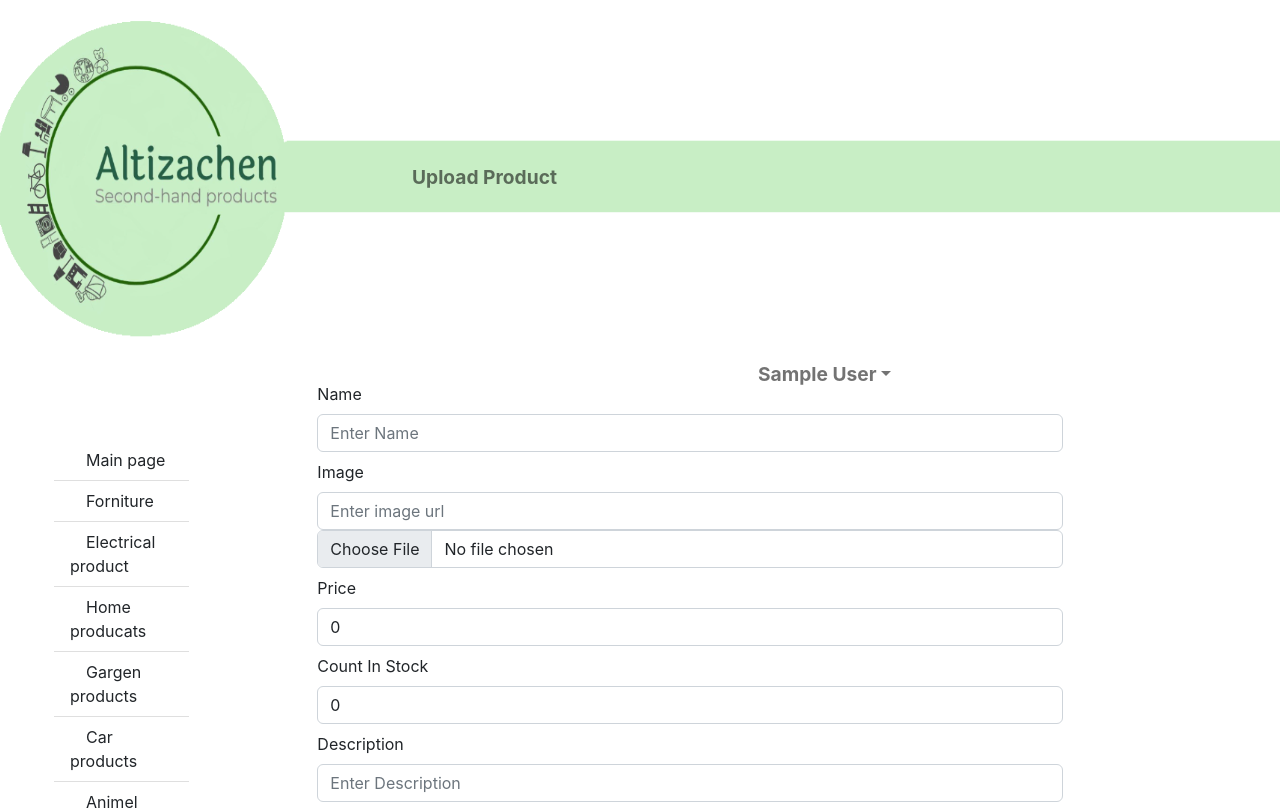
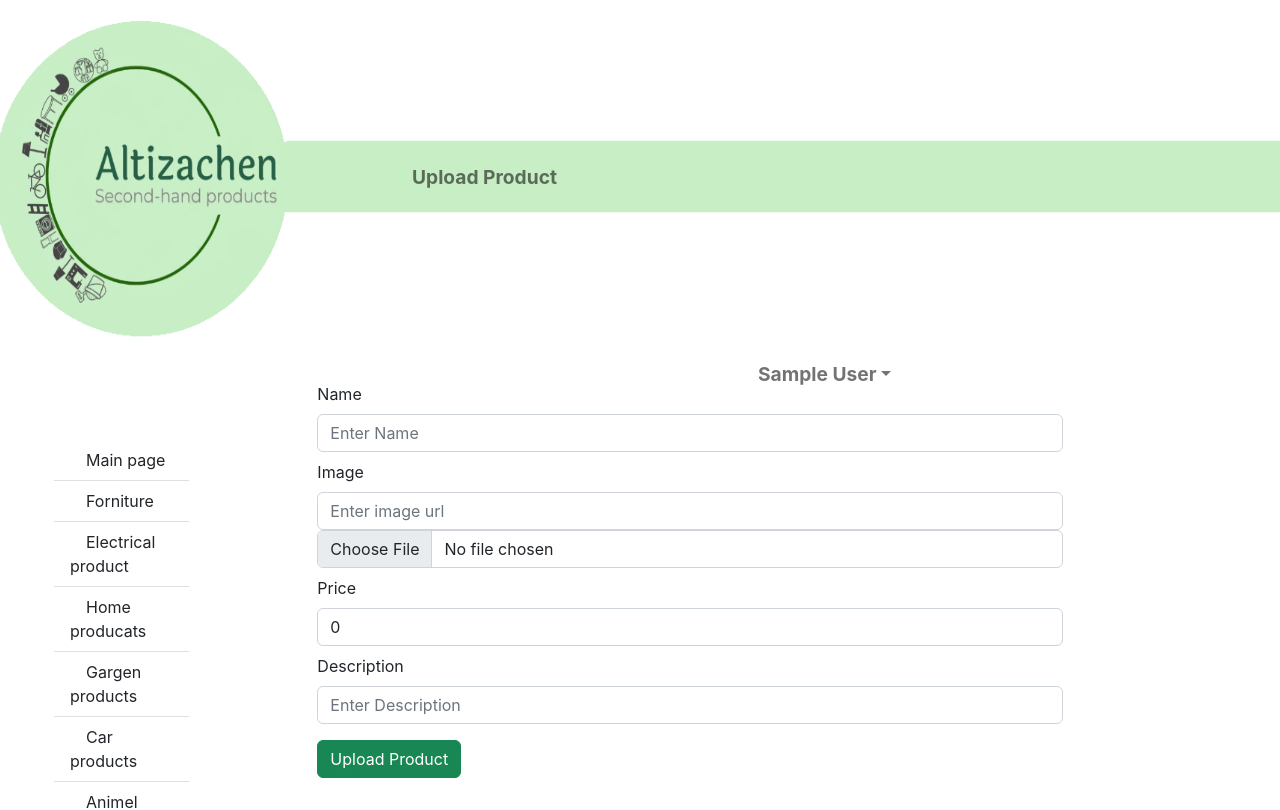
Before and after one commit to matan1440/WEB_Project, a React (Create React App) app in the folder frontend/: page /upload in a window 1280 px wide. Shown: the top 810 px of the page. Built offline with nearby package versions, Linux system fonts and the light colour scheme; sample sign-in values are in the browser's storage.

Commit message:
- The CountInStock field has been canceled and all accesses to it have been deleted

```diff
--- a/frontend/src/screens/UploadScreen.js
+++ b/frontend/src/screens/UploadScreen.js
@@ -52,8 +52,8 @@ const UploadScreen = () => {
   const submitHandler = async (e) => {
     e.preventDefault();
     try {
-      const product = { name, image, price, countInStock, description };
-      if (!name || !image || !price || !countInStock || !description) {
+      const product = { name, image, price, description };
+      if (!name || !image || !price || !description) {
         setErrorMsg('Enter All Fields');
       }
       const { data } = await axios.post(`/api/products`, { product });
@@ -105,15 +105,7 @@ const UploadScreen = () => {
           ></Form.Control>
         </Form.Group>
 
-        <Form.Group className='mt-2' controlId='countInStock'>
-          <Form.Label>Count In Stock</Form.Label>
-          <Form.Control
-            type='number'
-            placeholder='Enter countInStock'
-            value={countInStock}
-            onChange={(e) => setCountInStock(e.target.value)}
-          ></Form.Control>
-        </Form.Group>
+
 
         <Form.Group className='mt-2' controlId='description'>
           <Form.Label>Description</Form.Label>
```
Also changed, not shown: 16 other files (tests, documents, lock files or other folders).
